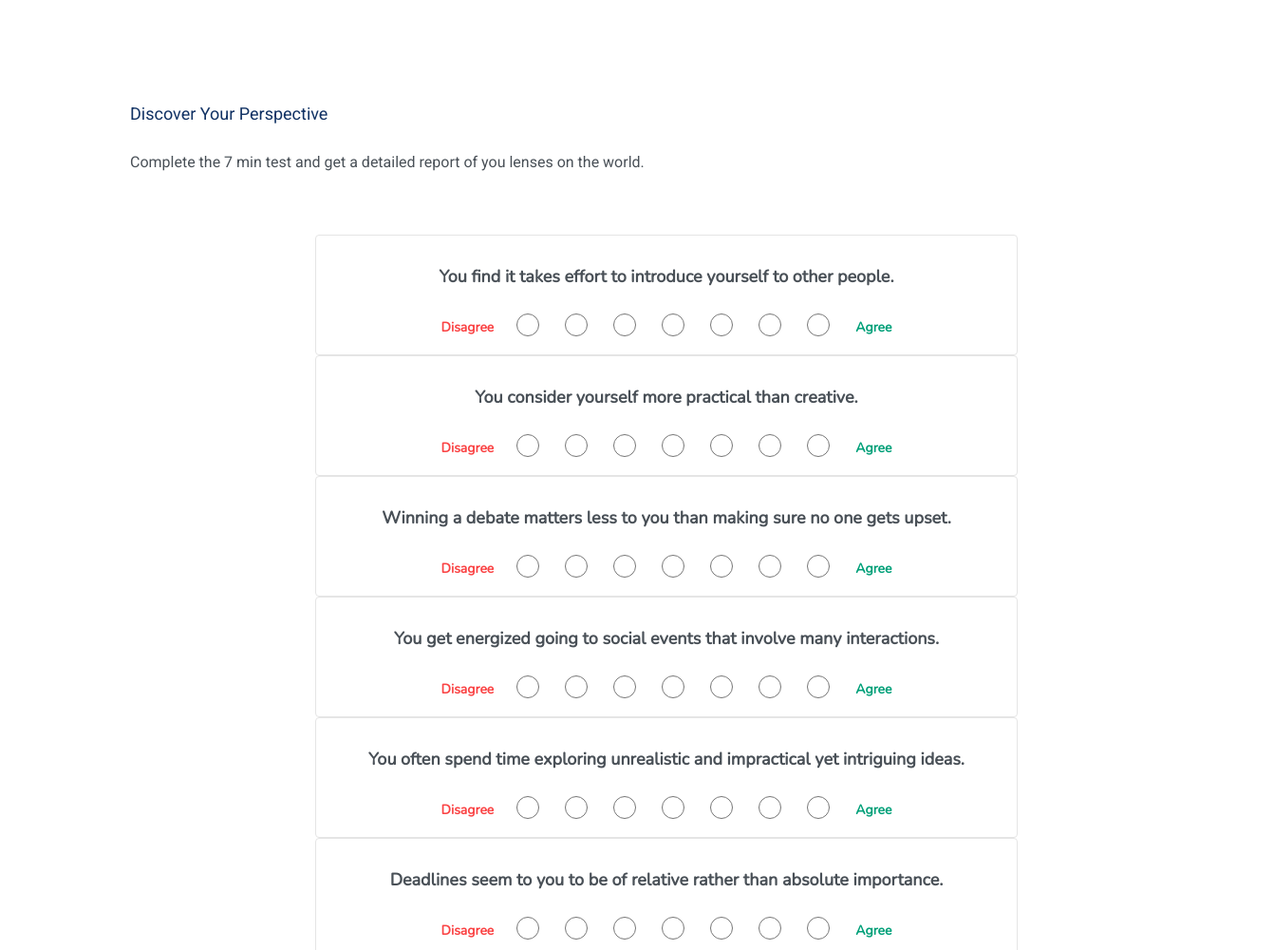
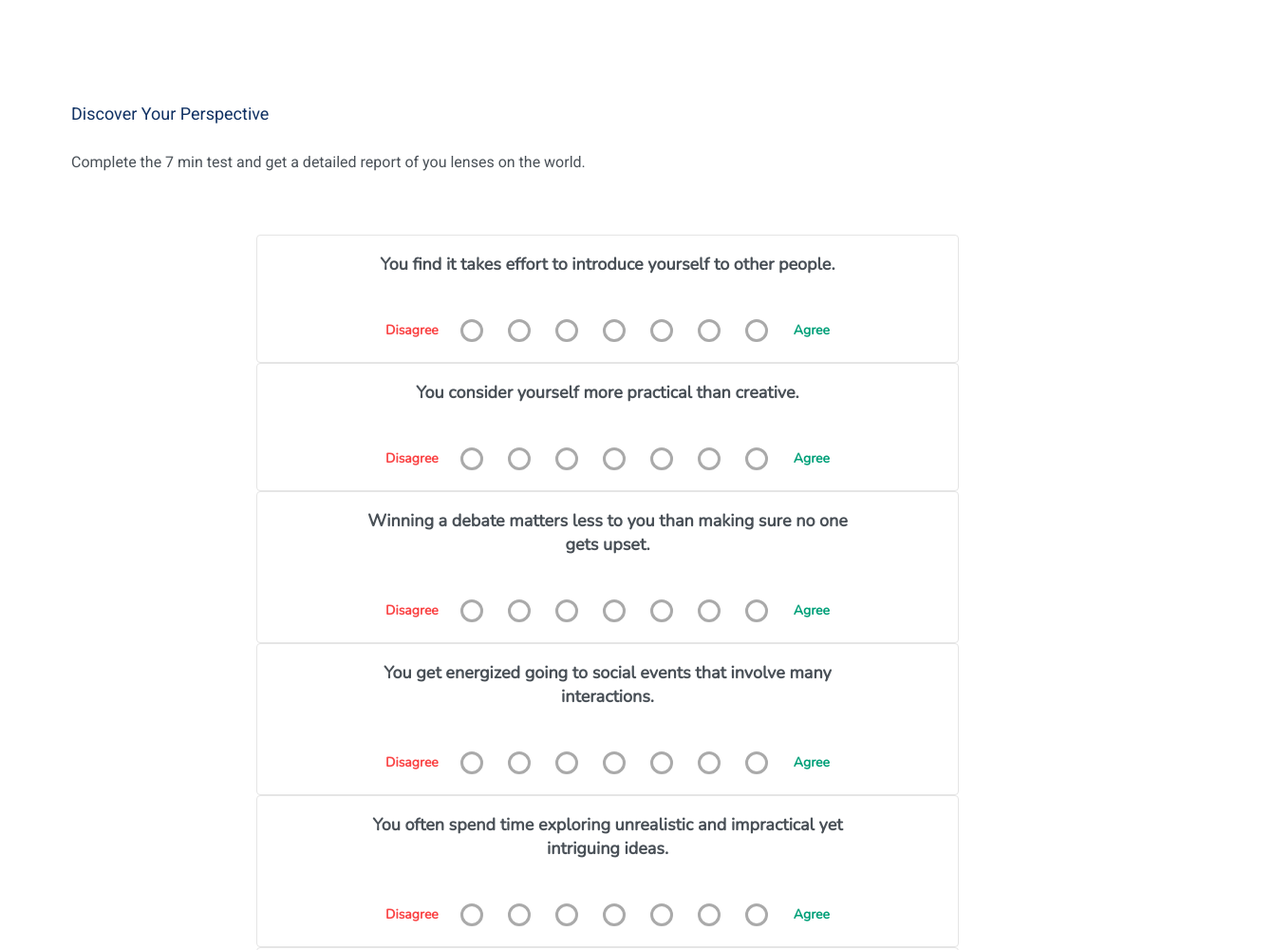
Before and after one commit to tutugodfrey/mbti-perspective, a React app: page / in a window 1280 px wide. Shown: the top 1000 px of the page at 95% size, 1342 px wide, since content can reach past the window. Built offline with nearby package versions, Linux system fonts and the light colour scheme.

Commit message:
Complete style of radio button Install transform-runtime plugin for using async/await Fix typo in deploy-script Add more documentation for starting the application

```diff
--- a/client/Home.jsx
+++ b/client/Home.jsx
@@ -18,11 +18,11 @@ const Home = () => {
     JP: ['J', 'P'],
   }
 
-  const onSubmit = () => {
+  const onSubmit = async () => {
     if (Object.keys(responses).length !== 10)
       return setErrMessage('Please complete all questions');
     if (!email)
-      return setErrMessage('Please enter you email');
+      return setErrMessage('Please provide your email address in the field below');
     if (!validateEmail(email))
       return setErrMessage('Please provide a valid email address');
 
@@ -39,7 +39,7 @@ const Home = () => {
 
       if (mbtiScoring[dimension]) {
         mbtiScoring[dimension] = mbtiScoring[dimension] + answer;
-        if ((answer > 4 && direction === 1) || answer > 4 && direction === -1) {
+        if ((answer > 4 && direction === 1) || (answer > 4 && direction === -1)) {
           mbtiScoring[meaning] = mbtiScoring[meaning] + 1;
         } else if ((answer < 4 && direction === 1) || (answer < 4 && direction === -1)) {
           const newMeaning = dimArray.find(dim => dim !== meaning);
@@ -51,7 +51,7 @@ const Home = () => {
         mbtiScoring[dimension] = answer;
         mbtiScoring[dimArray[0]] = 0;
         mbtiScoring[dimArray[1]] = 0;
-        if ((answer > 4 && direction === 1) || answer > 4 && direction === -1) {
+        if ((answer > 4 && direction === 1) || (answer > 4 && direction === -1)) {
           mbtiScoring[meaning] = 1;
         } else if ((answer < 4 && direction === 1) || (answer < 4 && direction === -1)) {
           const newMeaning = dimArray.find(dim => dim !== meaning);
@@ -88,7 +88,7 @@ const Home = () => {
 
     responses.email = email;
     responses.mbtiScore = score;
-    const serverResponse = fetchRequestHandler(responses);
+    const serverResponse = await fetchRequestHandler(responses);
     console.log(serverResponse);
   }
 
@@ -165,20 +165,26 @@ const HomePage = ({
                   <div>
                     <strong id='disagree'>Disagree</strong>
                   </div>
+                  <div className='radio-group'>
                   {
                     range(7).map(count => {
                       return (
                         <div key={count}>
                           <input
                             type='radio'
+                            className="answer-radio"
+                            id={`answer${index}${count+1}`}
                             name={`answer${index}`}
                             onChange={handleChange}
                             value={`${index} ${count + 1}`}
                           />
+                          <label for={`answer${index}${count+1}`}></label>
+                          <div className='check'></div>
                         </div>
                       )
                     })
                   }
+                  </div>
                   <div>
                     <strong id='agree'>Agree</strong>
                   </div>
@@ -196,14 +202,14 @@ const HomePage = ({
             onChange={e => getEmail(e.target.value)}
           />
         </div>
-      </div>
-      <div id='submit-div'>
+        <div id='submit-div'>
           <input
             type='submit'
             value='Save & Continue'
             name='submit'
             onClick={onSubmit}
           />
+        </div>
       </div>
   </div>
   )
--- a/client/functs.js
+++ b/client/functs.js
@@ -11,7 +11,7 @@ export default {
     return range;
   },
   fetchRequestHandler: (data) => {
-    fetch('http://localhost:3005/result', {
+    const serverResponse =  fetch('http://localhost:3005/result', {
       method: 'POST',
       headers: {
         'Content-Type': 'application/json',
@@ -25,6 +25,8 @@ export default {
     .catch((error) => {
       return error;
     });
+
+    return serverResponse;
   },
   validateEmail:  (email) => {
     const emailRegEx = /\w+@\w+\.(net|com|org|co)/i;
--- a/client/styles/index.scss
+++ b/client/styles/index.scss
@@ -13,7 +13,8 @@ body {
       position: relative;
       width: 1280px;
       min-height: 1962px;
-      left: 62px;
+      // left: 62px;
+      left: calc((100vw - 1280px) / 2);
       margin-top: 62px;
 
       #header {
@@ -58,17 +59,17 @@ body {
         display: flex;
         flex-direction: column;
         align-items: center;
-        > div {
+        > div:not(#submit-div) {
           width: 740px;
-          height: 127px;
+          min-height: 127px;
           display: flex;
           flex-direction: column;
           align-items: center;
           justify-content: center;
           > p {
             color: #495057;
-            height: 20px;
-            margin-bottom: 28px;
+            min-height: 20px;
+            width: 521px;
             font-size: 18px;
             line-height: 25px;
             text-align: center;
@@ -85,15 +86,79 @@ body {
           flex-direction: row;
           align-items: center;
           justify-content: center;
-          > div > input[type=radio] {
+          position: relative;
+          height: 24px;
+          margin-top: 27px;
+          margin-bottom: 21px;
+          div.radio-group, #agree, #disagree {
+            position: relative;
+            top: -1px;
+          }
+          div.radio-group {
+            position: relative;
+            left: 2%;
+            width: 80%;
+            display: flex;
+            flex-direction: row;
+            input.answer-radio {
+              position: relative;
+              visibility: hidden;
+              width: 10px;
+              height: 10px;
+              top: 23px;
+              left: 12px;
+            }
+            label {
+              position: relative;
+              color: blue;
+              padding: 6px 16px;
+              top: 8px;
+              z-index: 100;
+            }
+            .check{
+              display: block;
+              position: relative;
+              border: 3px solid #AAAAAA;
+              box-sizing: border-box;
+              transform: rotate(-180deg);
+              mix-blend-mode: normal;
+              border-radius: 100%;
               width: 24px;
               height: 24px;
               margin-left: 24px;
-            mix-blend-mode: normal;
-            border: 3px solid #AAAAAA;
-            box-sizing: border-box;
-            transform: rotate(-180deg);
+              top: -10.2px;
+              left: -10.2px;
+              transition: border .25s linear;
+              -webkit-transition: border .25s linear;
             }
+
+            .check::before {
+              display: block;
+              content: '';
+              border-radius: 100%;
+              height: 15px;
+              width: 15px;
+              top: 5px;
+              left: 5px;
+              margin: auto;
+              transition: background 0.15s linear;
+              -webkit-transition: background 0.15s linear;
+            }
+
+            input[type=radio]:checked ~ .check {
+              border: 4px solid #AAAAAA;;
+            }
+            input[type=radio]:checked ~ .check::before{
+              background: #AAAAAA;
+              position: absolute;
+              text-align: center;
+              top: 3.5px;
+              left: 2.6px;
+              width: 8px;
+              height: 8px;
+            }
+          }
+
           #agree {
             color: #00A079;
             width: 100px;
@@ -139,34 +204,28 @@ body {
             left: 28px;
           }
         }
-      }
         #submit-div {
           background-color: #3D59FA;
           border-radius: 3px;
-        position: absolute;
+          position: relative;
+          margin-top: 72px;
+          margin-bottom: 61px;
           width: 155px;
           height: 36px;
-        left: 44.84%;
-        right: 43.05%;
-        top: 86.44%;
           input {
             background: transparent;
             border: none;
             color: #FFFFFF;
             position: relative;
-          // width: 122px;
-          // height: 20px;
             width:  100%;
             height: 100%;
-          // margin-top: 8px;
-          // left: 17px;
-          // right: 16px;
             font-family: 'Roboto';
             font-style: normal;
             font-weight: 500;
             font-size: 16px;
             line-height: 19px;
             text-align: center;
+          }
         }
       }
       div#error-modal {
@@ -209,7 +268,8 @@ body {
       position: relative;
       width: 1280px;
       min-height: 1962px;
-      left: 62px;
+      // left: 62px;
+      left: calc((100vw - 1280px) / 2);
       > div {
         position: relative;
         width: 1179px;
@@ -272,7 +332,6 @@ body {
                 height: 14.46px;
                 position: absolute;
                 left: 30%;
-                // left: 800.52px;
                 top: 2.25px;
                 display: flex;
                 flex-direction: row;
--- a/package.json
+++ b/package.json
@@ -1,7 +1,7 @@
 {
   "name": "shift-tech-challenge-fullstack",
   "version": "1.0.0",
-  "description": "Rather than a whiteboard interview or an automated coding test, we have each candidate perform a medium sized interview challenge. This challenge is your opportunity to show off your skills, and gives you insight into the type of technical tasks we deal with on a daily basis at SHIFT.",
+  "description": "A simple application to calculate the `Myers-Briggs Type Indicator` of users.",
   "main": "index.js",
   "scripts": {
     "start:dev": "webpack-cli serve --mode development --hot --open 'Google Chrome'",
@@ -22,6 +22,7 @@
   },
   "devDependencies": {
     "@babel/core": "^7.12.9",
+    "@babel/plugin-transform-runtime": "^7.12.1",
     "@babel/preset-env": "^7.12.7",
     "@babel/preset-react": "^7.12.7",
     "babel-loader": "^8.2.1",
```
Also changed, not shown: server/connection.js (+5 -6 lines), .babelrc, Readme.md, 3 other files. Lines whose indentation alone changed are shown as unchanged.
